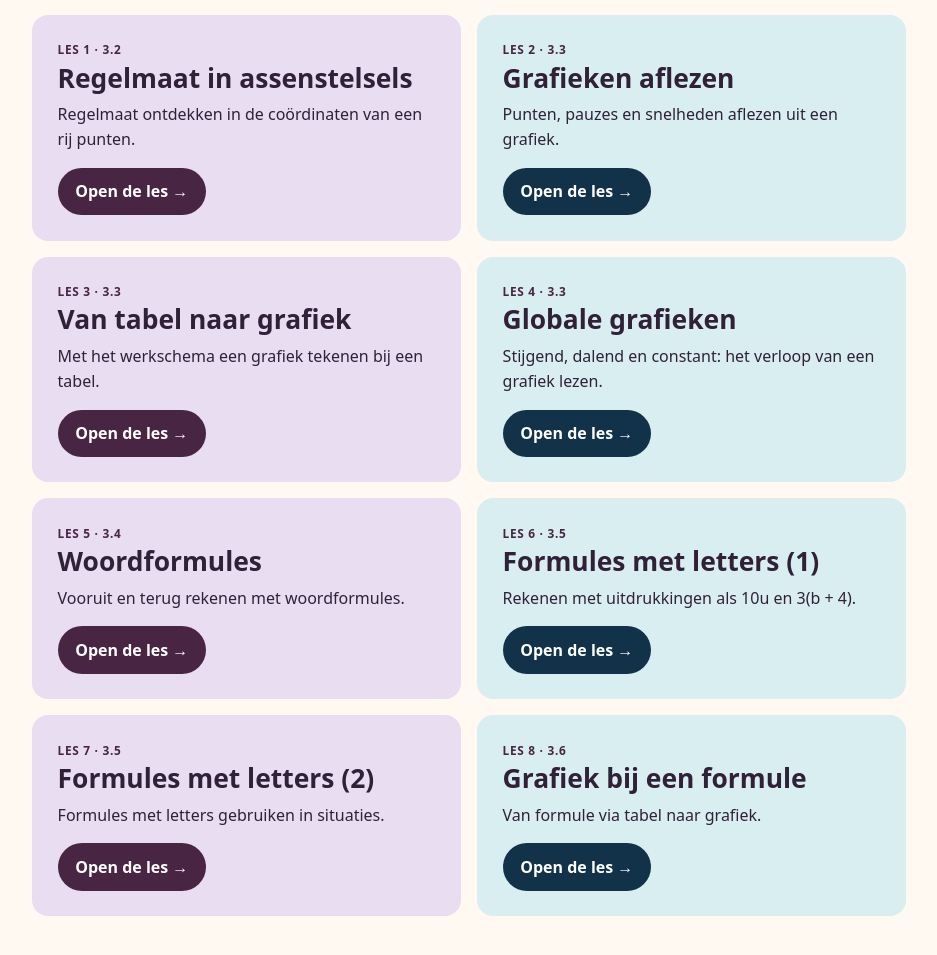
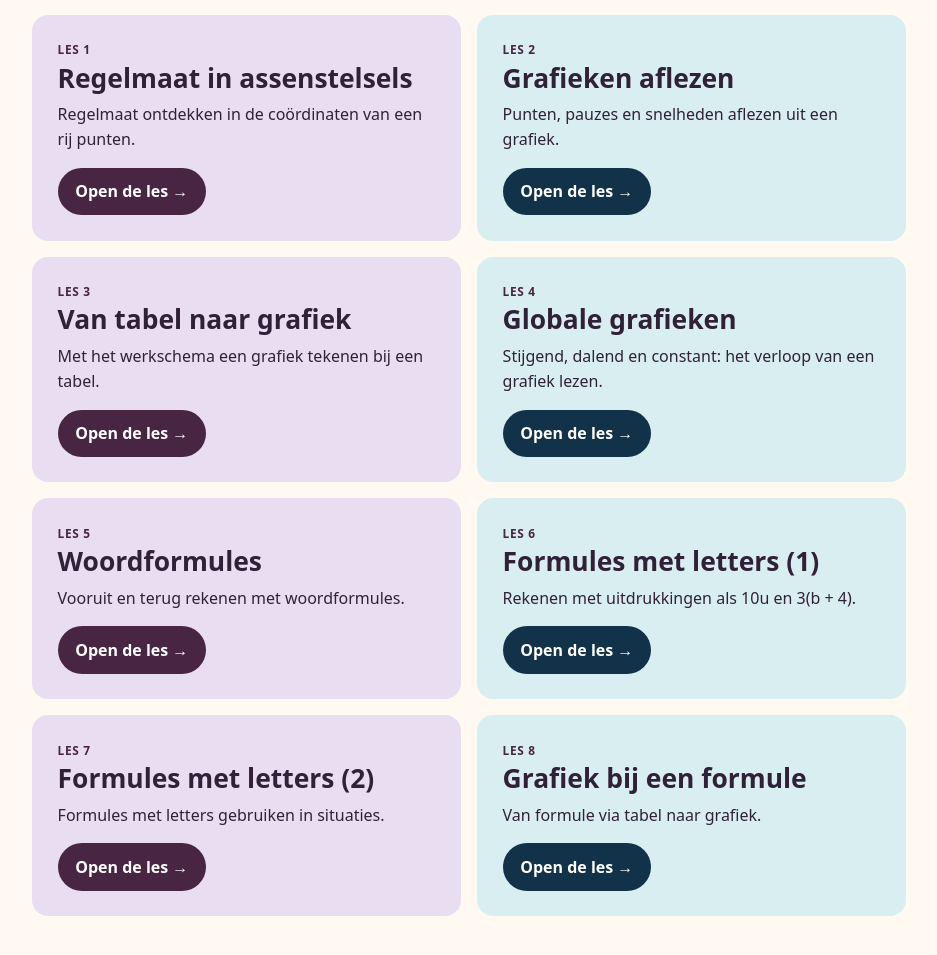
Before and after one commit to mterloovoet-oss/wis4all.github.io, a plain HTML site: page vwo-1/index.html in a window 1280 px wide. Shown: the part 661-1616 px from the top of the page, without its empty margins (171-1108 px from the left). Drawn offline with Linux system fonts and the light colour scheme.

Commit message:
Add files via upload

```diff
--- a/vwo-1/index.html
+++ b/vwo-1/index.html
@@ -21,13 +21,13 @@
 
 <h3>Grafieken en formules</h3>
 <ul>
-<li><p class="nr">Les 1 · 3.2</p><h2>Regelmaat in assenstelsels</h2><p>Regelmaat ontdekken in de coördinaten van een rij punten.</p><a href="regelmaat_in_assenstelsels_VWO_1.html">Open de les →</a></li>
-<li><p class="nr">Les 2 · 3.3</p><h2>Grafieken aflezen</h2><p>Punten, pauzes en snelheden aflezen uit een grafiek.</p><a href="grafieken_aflezen_VWO_1.html">Open de les →</a></li>
-<li><p class="nr">Les 3 · 3.3</p><h2>Van tabel naar grafiek</h2><p>Met het werkschema een grafiek tekenen bij een tabel.</p><a href="van_tabel_naar_grafiek_VWO_1.html">Open de les →</a></li>
-<li><p class="nr">Les 4 · 3.3</p><h2>Globale grafieken</h2><p>Stijgend, dalend en constant: het verloop van een grafiek lezen.</p><a href="globale_grafieken_VWO_1.html">Open de les →</a></li>
-<li><p class="nr">Les 5 · 3.4</p><h2>Woordformules</h2><p>Vooruit en terug rekenen met woordformules.</p><a href="woordformules_VWO_1.html">Open de les →</a></li>
-<li><p class="nr">Les 6 · 3.5</p><h2>Formules met letters (1)</h2><p>Rekenen met uitdrukkingen als 10u en 3(b + 4).</p><a href="formules_met_letters_deel1_VWO_1.html">Open de les →</a></li>
-<li><p class="nr">Les 7 · 3.5</p><h2>Formules met letters (2)</h2><p>Formules met letters gebruiken in situaties.</p><a href="formules_met_letters_deel2_VWO_1.html">Open de les →</a></li>
-<li><p class="nr">Les 8 · 3.6</p><h2>Grafiek bij een formule</h2><p>Van formule via tabel naar grafiek.</p><a href="grafiek_bij_een_formule_VWO_1.html">Open de les →</a></li>
+<li><p class="nr">Les 1</p><h2>Regelmaat in assenstelsels</h2><p>Regelmaat ontdekken in de coördinaten van een rij punten.</p><a href="regelmaat_in_assenstelsels_VWO_1.html">Open de les →</a></li>
+<li><p class="nr">Les 2</p><h2>Grafieken aflezen</h2><p>Punten, pauzes en snelheden aflezen uit een grafiek.</p><a href="grafieken_aflezen_VWO_1.html">Open de les →</a></li>
+<li><p class="nr">Les 3</p><h2>Van tabel naar grafiek</h2><p>Met het werkschema een grafiek tekenen bij een tabel.</p><a href="van_tabel_naar_grafiek_VWO_1.html">Open de les →</a></li>
+<li><p class="nr">Les 4</p><h2>Globale grafieken</h2><p>Stijgend, dalend en constant: het verloop van een grafiek lezen.</p><a href="globale_grafieken_VWO_1.html">Open de les →</a></li>
+<li><p class="nr">Les 5</p><h2>Woordformules</h2><p>Vooruit en terug rekenen met woordformules.</p><a href="woordformules_VWO_1.html">Open de les →</a></li>
+<li><p class="nr">Les 6</p><h2>Formules met letters (1)</h2><p>Rekenen met uitdrukkingen als 10u en 3(b + 4).</p><a href="formules_met_letters_deel1_VWO_1.html">Open de les →</a></li>
+<li><p class="nr">Les 7</p><h2>Formules met letters (2)</h2><p>Formules met letters gebruiken in situaties.</p><a href="formules_met_letters_deel2_VWO_1.html">Open de les →</a></li>
+<li><p class="nr">Les 8</p><h2>Grafiek bij een formule</h2><p>Van formule via tabel naar grafiek.</p><a href="grafiek_bij_een_formule_VWO_1.html">Open de les →</a></li>
 </ul>
 </main></body></html>
```
